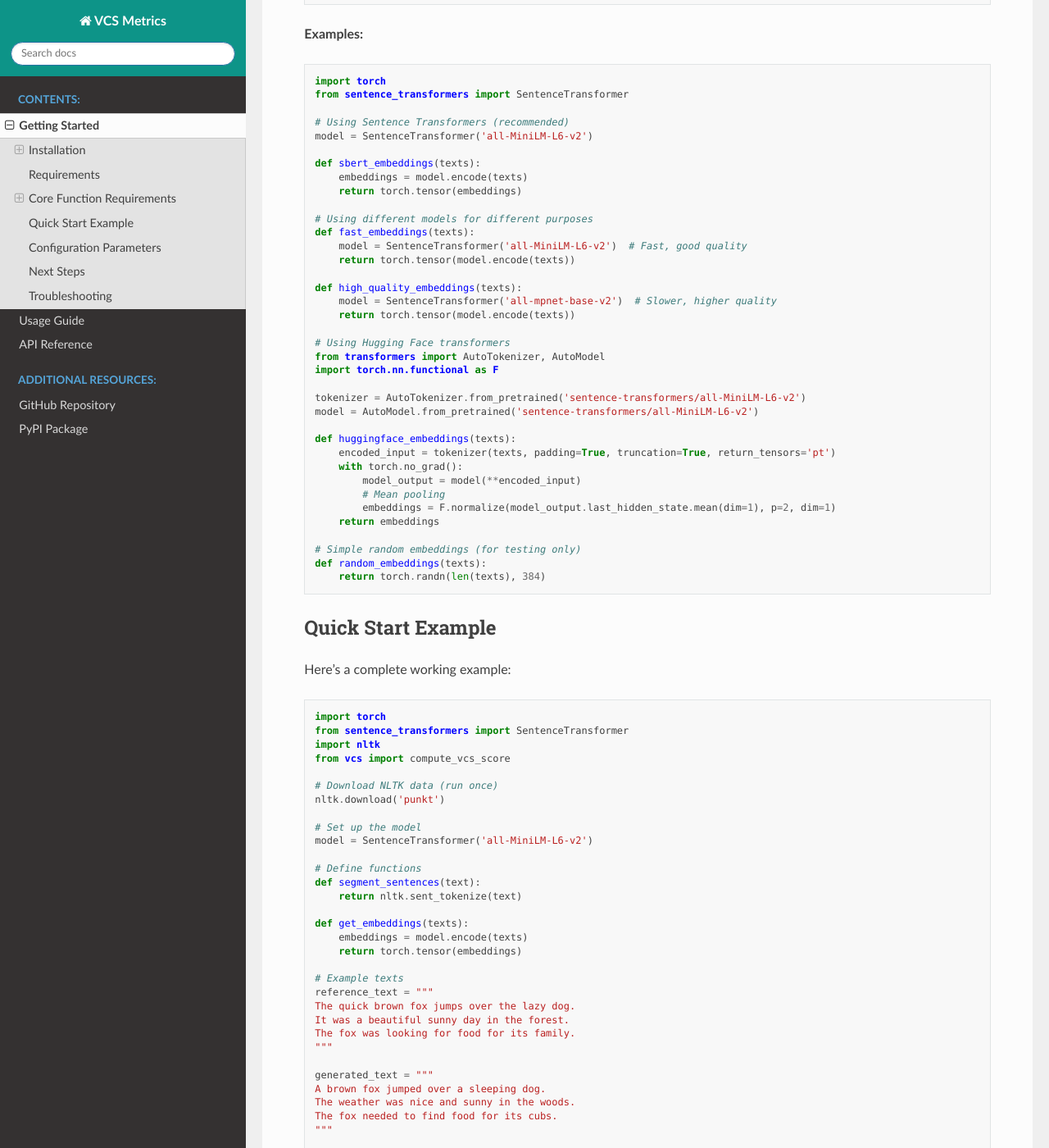
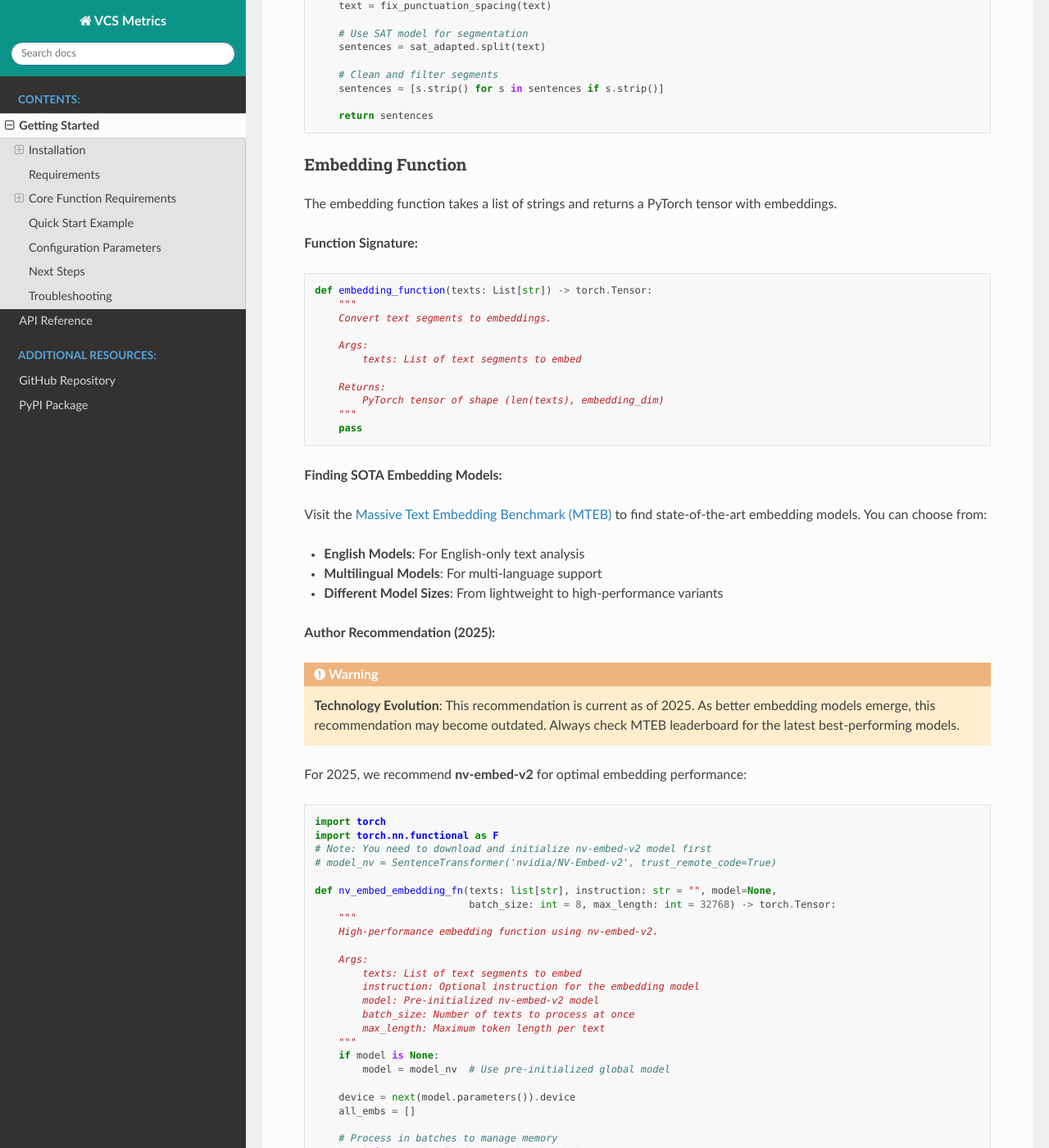
Before and after one commit to GitAliGator/vcs, a Sphinx documentation site: the page built from docs/source/getting_started.rst, in a window 1280 px wide and 1400 px high, scrolled down 2737 px. Shown: the whole window at 82% size. Built offline with Sphinx 7.4.7 and the Read the Docs theme 3.1.0, drawn with Linux system fonts in a browser that asks for light colours; some of the changed text lies outside the part shown.

Commit message:
API Doc Update - Removed Usage

```diff
--- a/docs/source/getting_started.rst
+++ b/docs/source/getting_started.rst
@@ -35,18 +35,10 @@
 PyTorch Installation
 ~~~~~~~~~~~~~~~~~~~~
 
-VCS Metrics requires PyTorch but doesn't install it automatically to avoid conflicts. Install PyTorch separately:
-
-.. code-block:: bash
-
-   # For CPU-only (most common)
-   pip install torch torchvision torchaudio --index-url https://download.pytorch.org/whl/cpu
-
-   # For CUDA (if you have compatible GPU)
-   pip install torch torchvision torchaudio
+VCS Metrics requires PyTorch >= 1.9.0 but doesn't install it automatically to avoid conflicts with existing installations.
 
 .. note::
-   In Google Colab, PyTorch is pre-installed, so no additional installation is needed.
+   **PyTorch Requirements**: VCS Metrics requires PyTorch version 1.9.0 or higher. Please visit the `official PyTorch website <https://pytorch.org/get-started/locally/>`_ to download the appropriate version for your system configuration (CPU/GPU, operating system, etc.). In Google Colab, PyTorch is pre-installed, so no additional installation is needed.
 
 Requirements
 ------------
@@ -86,38 +78,65 @@
        """
        pass
 
-**Examples:**
+**Available Libraries and Tools:**
+
+You can use various libraries and models to build your segmenter function:
+
+* **Traditional Libraries**: NLTK, spaCy for sentence and clause segmentation
+* **Modern Models**: `Segment Any Text (SAT) <https://github.com/segment-any-text/wtpsplit>`_ for state-of-the-art text segmentation
+* **Research**: We recommend researching current state-of-the-art segmentation technologies, as poor segmentation can significantly affect VCS performance
+
+**Author Recommendation (2025):**
+
+.. warning::
+   **Technology Evolution**: This recommendation is current as of 2025. As better segmentation models emerge, this recommendation may become outdated. Always research the latest state-of-the-art options.
+
+For 2025, we recommend using **Segment Any Text (SAT)** for optimal segmentation performance:
 
 .. code-block:: python
 
-   # Simple sentence splitting
-   def simple_segmenter(text):
-       return [s.strip() for s in text.split('.') if s.strip()]
+   import re
+   import string
+   import contractions
+   # Note: You need to download and initialize SAT model first
+   # from wtpsplit import SaT
+   # sat_adapted = SaT("sat-12l-sm")  # or appropriate model variant
 
-   # Using NLTK for sentence tokenization
-   import nltk
-   nltk.download('punkt')
+   # Define punctuation set (excluding apostrophes for contractions)
+   punctuations = set(string.punctuation) - {"'"}
 
-   def nltk_segmenter(text):
-       return nltk.sent_tokenize(text)
+   def sat_segmenter(text: str) -> list[str]:
+       """
+       Advanced text segmenter using Segment Any Text (SAT) model.
 
-   # Using spaCy for sentence segmentation
-   import spacy
-   nlp = spacy.load("en_core_web_sm")
+       This function:
+       1. Expands contractions (can't -> cannot)
+       2. Removes punctuation (except apostrophes)
+       3. Fixes spacing around remaining punctuation
+       4. Uses SAT model for intelligent segmentation
+       """
+       # Expand contractions for better processing
+       text = contractions.fix(text)
 
-   def spacy_segmenter(text):
-       doc = nlp(text)
-       return [sent.text.strip() for sent in doc.sents]
+       def remove_punctuation(text_str: str) -> str:
+           """Remove punctuation except apostrophes."""
+           return text_str.translate(str.maketrans('', '', ''.join(punctuations)))
 
-   # Custom segmentation for dialog
-   def dialog_segmenter(text):
-       lines = text.split('\n')
-       return [line.strip() for line in lines if line.strip()]
+       def fix_punctuation_spacing(text_str: str) -> str:
+           """Add space after sentence-ending punctuation if missing."""
+           return re.sub(r'([.!?])(?=[^\s])', r'\1 ', text_str)
 
-   # Paragraph-based segmentation
-   def paragraph_segmenter(text):
-       paragraphs = text.split('\n\n')
-       return [p.strip() for p in paragraphs if p.strip()]
+       # Clean and prepare text
+       text = remove_punctuation(text)
+       text = fix_punctuation_spacing(text)
+
+       # Use SAT model for segmentation
+       sentences = sat_adapted.split(text)
+
+       # Clean and filter segments
+       sentences = [s.strip() for s in sentences if s.strip()]
+
+       return sentences
 
 Embedding Function
 ~~~~~~~~~~~~~~~~~~
@@ -140,73 +159,84 @@
        """
        pass
 
-**Examples:**
+**Finding SOTA Embedding Models:**
+
+Visit the `Massive Text Embedding Benchmark (MTEB) <https://huggingface.co/spaces/mteb/leaderboard>`_ to find state-of-the-art embedding models. You can choose from:
+
+* **English Models**: For English-only text analysis
+* **Multilingual Models**: For multi-language support
+* **Different Model Sizes**: From lightweight to high-performance variants
+
+**Author Recommendation (2025):**
+
+.. warning::
+   **Technology Evolution**: This recommendation is current as of 2025. As better embedding models emerge, this recommendation may become outdated. Always check MTEB leaderboard for the latest best-performing models.
+
+For 2025, we recommend **nv-embed-v2** for optimal embedding performance:
 
 .. code-block:: python
 
    import torch
-   from sentence_transformers import SentenceTransformer
+   import torch.nn.functional as F
+   # Note: You need to download and initialize nv-embed-v2 model first
+   # model_nv = SentenceTransformer('nvidia/NV-Embed-v2', trust_remote_code=True)
 
-   # Using Sentence Transformers (recommended)
-   model = SentenceTransformer('all-MiniLM-L6-v2')
+   def nv_embed_embedding_fn(texts: list[str], instruction: str = "", model=None,
+                             batch_size: int = 8, max_length: int = 32768) -> torch.Tensor:
+       """
+       High-performance embedding function using nv-embed-v2.
 
-   def sbert_embeddings(texts):
-       embeddings = model.encode(texts)
-       return torch.tensor(embeddings)
+       Args:
+           texts: List of text segments to embed
+           instruction: Optional instruction for the embedding model
+           model: Pre-initialized nv-embed-v2 model
+           batch_size: Number of texts to process at once
+           max_length: Maximum token length per text
+       """
+       if model is None:
+           model = model_nv  # Use pre-initialized global model
 
-   # Using different models for different purposes
-   def fast_embeddings(texts):
-       model = SentenceTransformer('all-MiniLM-L6-v2')  # Fast, good quality
-       return torch.tensor(model.encode(texts))
+       device = next(model.parameters()).device
+       all_embs = []
 
-   def high_quality_embeddings(texts):
-       model = SentenceTransformer('all-mpnet-base-v2')  # Slower, higher quality
-       return torch.tensor(model.encode(texts))
+       # Process in batches to manage memory
+       for i in range(0, len(texts), batch_size):
+           batch = texts[i: i + batch_size]
 
-   # Using Hugging Face transformers
-   from transformers import AutoTokenizer, AutoModel
-   import torch.nn.functional as F
+           # Generate embeddings
+           emb_np = model.encode(batch, instruction=instruction, max_length=max_length)
+           emb = torch.tensor(emb_np, device=device, dtype=torch.float)
 
-   tokenizer = AutoTokenizer.from_pretrained('sentence-transformers/all-MiniLM-L6-v2')
-   model = AutoModel.from_pretrained('sentence-transformers/all-MiniLM-L6-v2')
+           # Normalize embeddings for cosine similarity
+           emb = F.normalize(emb, p=2, dim=1)
+           all_embs.append(emb)
 
-   def huggingface_embeddings(texts):
-       encoded_input = tokenizer(texts, padding=True, truncation=True, return_tensors='pt')
-       with torch.no_grad():
-           model_output = model(**encoded_input)
-           # Mean pooling
-           embeddings = F.normalize(model_output.last_hidden_state.mean(dim=1), p=2, dim=1)
-       return embeddings
+       return torch.cat(all_embs, dim=0)
 
-   # Simple random embeddings (for testing only)
-   def random_embeddings(texts):
-       return torch.randn(len(texts), 384)
+**Important Setup Requirements:**
+
+.. note::
+   **Model Initialization**: Both SAT and nv-embed-v2 require you to download and initialize the models before creating your segmenter or embedding functions. Use SOTA models for best VCS results.
+
+.. warning::
+   **GPU Requirements**: SAT and nv-embed-v2 require GPU access for optimal performance. For CPU-only testing, consider using smaller models from MTEB leaderboard for embeddings and traditional libraries like NLTK or spaCy for segmentation.
 
 Quick Start Example
 -------------------
 
-Here's a complete working example:
+Here's a complete working example using Sentence Transformers:
 
 .. code-block:: python
 
    import torch
-   from sentence_transformers import SentenceTransformer
-   import nltk
-   from vcs import compute_vcs_score
+   import numpy as np
+   import matplotlib.pyplot as plt
 
-   # Download NLTK data (run once)
-   nltk.download('punkt')
-
-   # Set up the model
-   model = SentenceTransformer('all-MiniLM-L6-v2')
-
-   # Define functions
-   def segment_sentences(text):
-       return nltk.sent_tokenize(text)
-
-   def get_embeddings(texts):
-       embeddings = model.encode(texts)
-       return torch.tensor(embeddings)
+   try:
+       from vcs import compute_vcs_score, visualize_metrics_summary
+       print("✅ Main function imported successfully!")
+   except ImportError as e:
+       print(f"❌ Import failed: {e}")
 
    # Example texts
    reference_text = """
@@ -221,25 +251,49 @@
    The fox needed to find food for its cubs.
    """
 
-   # Compute VCS score
-   result = compute_vcs_score(
+   # Load a pre-trained sentence transformer model
+   from sentence_transformers import SentenceTransformer
+   model = SentenceTransformer('all-MiniLM-L6-v2')
+
+   def sbert_embedding_function(texts):
+       """Sentence-BERT embedding function."""
+       embeddings = model.encode(texts)
+       return torch.tensor(embeddings, dtype=torch.float32)
+
+   def simple_segmenter(text):
+       """Simple sentence segmenter."""
+       return [s.strip() for s in text.split('.') if s.strip()]
+
+   # Test with better embeddings
+   print("🧠 Testing with Sentence-BERT embeddings...")
+   result_sbert = compute_vcs_score(
        reference_text=reference_text,
        generated_text=generated_text,
-       segmenter_fn=segment_sentences,
-       embedding_fn_las=get_embeddings,
-       return_all_metrics=True
+       segmenter_fn=simple_segmenter,
+       embedding_fn_las=sbert_embedding_function,
+       embedding_fn_gas=sbert_embedding_function,
+       return_all_metrics=True,
+       return_internals=True
    )
 
-   # Print results
-   print(f"VCS Score: {result['VCS']:.4f}")
-   print(f"GAS Score: {result['GAS']:.4f}")
-   print(f"LAS Score: {result['LAS']:.4f}")
-   print(f"NAS Score: {result['NAS']:.4f}")
+   print("🎯 VCS Results with Sentence-BERT:")
+   print(f"VCS Score: {result_sbert['VCS']:.4f}")
+   print(f"GAS Score: {result_sbert['GAS']:.4f}")
+   print(f"LAS Score: {result_sbert['LAS']:.4f}")
+   print(f"NAS Score: {result_sbert['NAS']:.4f}")
+
+
+   if 'internals' in result_sbert:
+       internals = result_sbert['internals']
+       visualize_metrics_summary(internals)
+
+.. note::
+   **Scale Consideration**: This example uses a small caption to illustrate the concept, but VCS is designed for analyzing really long captions and should be used for them. There is no size limit to caption length - any large generated caption length can be processed.
 
 Configuration Parameters
 ------------------------
 
-VCS Metrics provides several configuration parameters:
+VCS Metrics provides several configuration parameters to control the granularity and strictness of the comparison:
 
 .. code-block:: python
 
@@ -272,13 +326,13 @@
 ---------------
 
 **ImportError: No module named 'torch'**
-   Install PyTorch separately: ``pip install torch``
+   Install PyTorch separately from the official website: https://pytorch.org/get-started/locally/
 
-**NLTK data not found**
-   Download required data: ``import nltk; nltk.download('punkt')``
+**SAT or nv-embed-v2 model not found**
+   Download and initialize the models first before creating your functions
 
-**Memory issues with large texts**
-   Try increasing ``chunk_size`` or segmenting texts into smaller pieces
+**GPU memory issues**
+   Try smaller batch sizes or use CPU-compatible models for testing
 
 **Poor VCS scores**
-   Experiment with different segmentation strategies and embedding models
+   Experiment with different segmentation strategies and embedding models from MTEB leaderboard
```
Also changed, not shown: docs/source/index.rst (+7 -41 lines).
